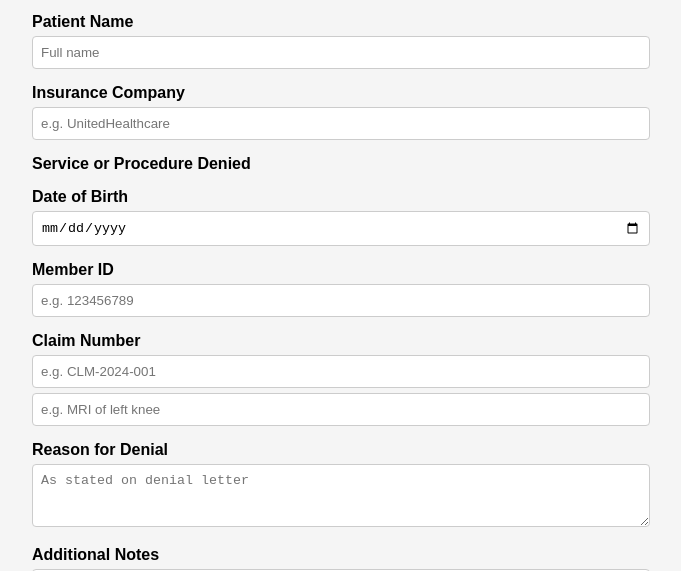
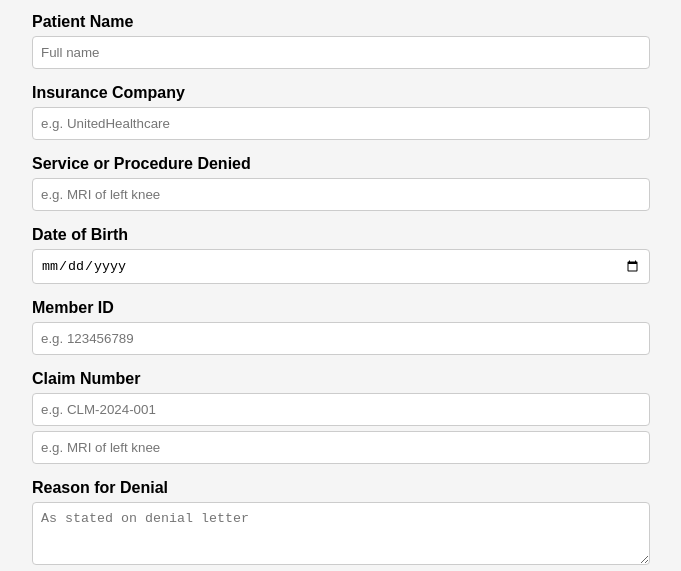
Before and after one commit to KatieBellz/AppealaRx, a website: page index.html in a window 1280 px wide. Shown: the part 161-732 px from the top of the page, without its empty margins (308-989 px from the left). Drawn offline with Linux system fonts and the light colour scheme.

Commit message:
fix missing service field input

```diff
--- a/index.html
+++ b/index.html
@@ -42,6 +42,7 @@
     <label>Insurance Company</label>
     <input type="text" id="insurance" placeholder="e.g. UnitedHealthcare" required>
     <label>Service or Procedure Denied</label>
+    <input type="text" id="service" placeholder="e.g. MRI of left knee" required>
     <label>Date of Birth</label>
 <input type="date" id="dob" required>
 <label>Member ID</label>
```
